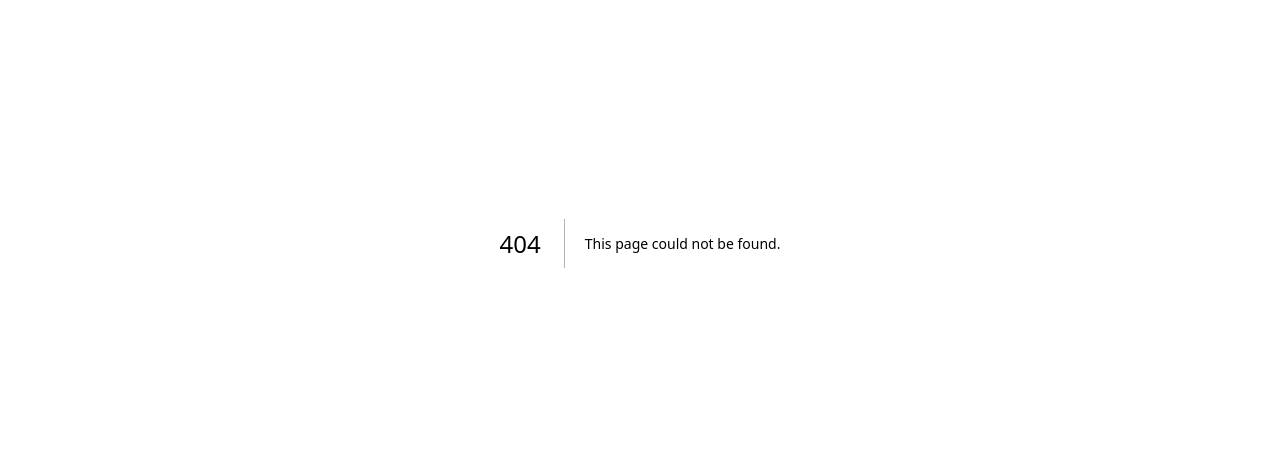
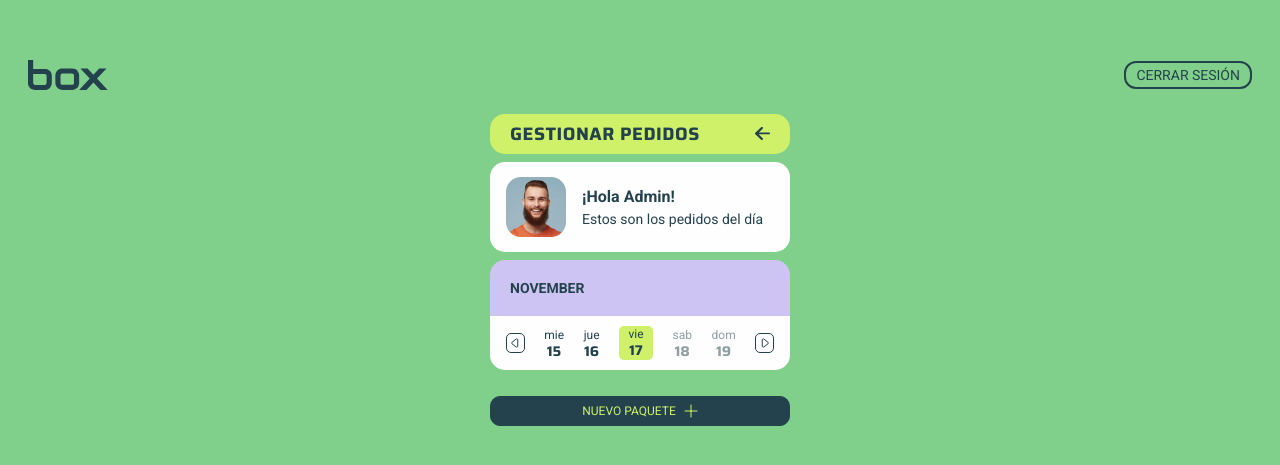
Before and after one commit to GermanCuevas/box-client, a Next.js app: page /admin-home in a window 1280 px wide. Before the commit this address had no page. Shown: the part 157-622 px from the top of the page. Built offline with nearby package versions, Linux system fonts and the light colour scheme; sample sign-in values are in the browser's storage.

Commit message:
feat: add new view admin-home

```diff
--- /dev/null
+++ b/src/app/admin-home/page.tsx
@@ -0,0 +1,47 @@
+'use client';
+import React from 'react';
+//commons
+import LemmonButton from '@/commons/LemmonButton';
+import HelloAdmin from '@/commons/HelloAdmin';
+//components
+import Header from '@/components/Header';
+import DateDetail from '@/commons/DateDetail';
+import ButtomBottom from '@/commons/ButtomBottom';
+//icons
+import { Plus } from '@/commons/icons/Plus';
+
+export default function AdminHome() {
+  return (
+    <div className="bg-lightGreen w-full flex flex-col items-center justify-center py-4 h-screen">
+      <Header />
+      <div className={'w-full max-w-[300px]'}>
+        <div className="mb-2 mt-6  tracking-normal">
+          <LemmonButton title={'gestionar pedidos'} width={'w-full'} />
+        </div>
+        <div>
+          <HelloAdmin
+            name={'¡Hola Admin!'}
+            editMode={false}
+            subTitle={'Estos son los pedidos del día'}
+          />
+        </div>
+        <div className="mb-4 mt-2 tracking-normal text-sm">
+          <DateDetail />
+        </div>
+        <div className="px-3 max-w-[300px] max-h-[332px] bg-lightGreen text-xs flex flex-col justify-center items-center">
+          <div className="w-[300px]">
+            {/* common de ivan
+            /> */}
+            <div className="bg-lightGreen gap-y-3 mt-[10px] relative">
+              <ButtomBottom
+                titleButtom={'nuevo paquete'}
+                icon={<Plus />}
+                buttonClassName={'text-lemonGreen uppercase bg-darkGreen w-[300px] p-2'}
+              />
+            </div>
+          </div>
+        </div>
+      </div>
+    </div>
+  );
+}
--- a/src/app/page.tsx
+++ b/src/app/page.tsx
@@ -77,7 +77,7 @@ export default function Home() {
       </div>
       <ButtomBottom
         handleButton={handleButton}
-        buttonClassName={'bg-darkGreen w-[270px]'}
+        buttonClassName={'bg-darkGreen w-[270px] mb-4'}
         titleButtomClasses={'text-lemonGreen'}
         titleButtom="obtener paquetes"
       />
--- a/src/commons/ButtomBottom.tsx
+++ b/src/commons/ButtomBottom.tsx
@@ -4,6 +4,7 @@ interface buttom {
   titleButtomClasses?: string;
   buttonClassName?: string;
   typeButton?: boolean;
+  icon?: React.ReactNode;
   handleButton?: () => void;
 }
 
@@ -11,6 +12,7 @@ export default function ButtomBottom({
   typeButton = false,
   handleButton,
   titleButtom,
+  icon,
   titleButtomClasses,
   buttonClassName
 }: buttom) {
@@ -20,7 +22,11 @@ export default function ButtomBottom({
       onClick={handleButton}
       className={`h-[30px] m-auto  border border-solid border-darkGreen flex justify-center items-center rounded-[10px] ${buttonClassName}`}
     >
-      <h2 className={`text-xs uppercase font-normal  ${titleButtomClasses}`}>{titleButtom}</h2>
+      <h2 className={`text-xs uppercase font-normal  ${titleButtomClasses}`}>
+        <span className="flex items-center gap-2">
+          {titleButtom} {icon}
+        </span>
+      </h2>
     </button>
   );
 }
--- /dev/null
+++ b/src/commons/icons/Plus.tsx
@@ -0,0 +1,19 @@
+import { IconsInterface } from '../interfaces/IconsInterface';
+
+export function Plus({ width, height, color }: IconsInterface) {
+  return (
+    <svg
+      width={width || '14'}
+      height={height || '14'}
+      viewBox="0 0 14 14"
+      fill={color || 'none'}
+      xmlns="http://www.w3.org/2000/svg"
+    >
+      <path
+        d="M13 7.00005L7 7.00005M7 7.00005L1 7.00005M7 7.00005L7 1M7 7.00005L7 13"
+        stroke="#CEF169"
+        stroke-linecap="round"
+      />
+    </svg>
+  );
+}
```
Also changed, not shown: public/img/Vector (1).svg (added).
